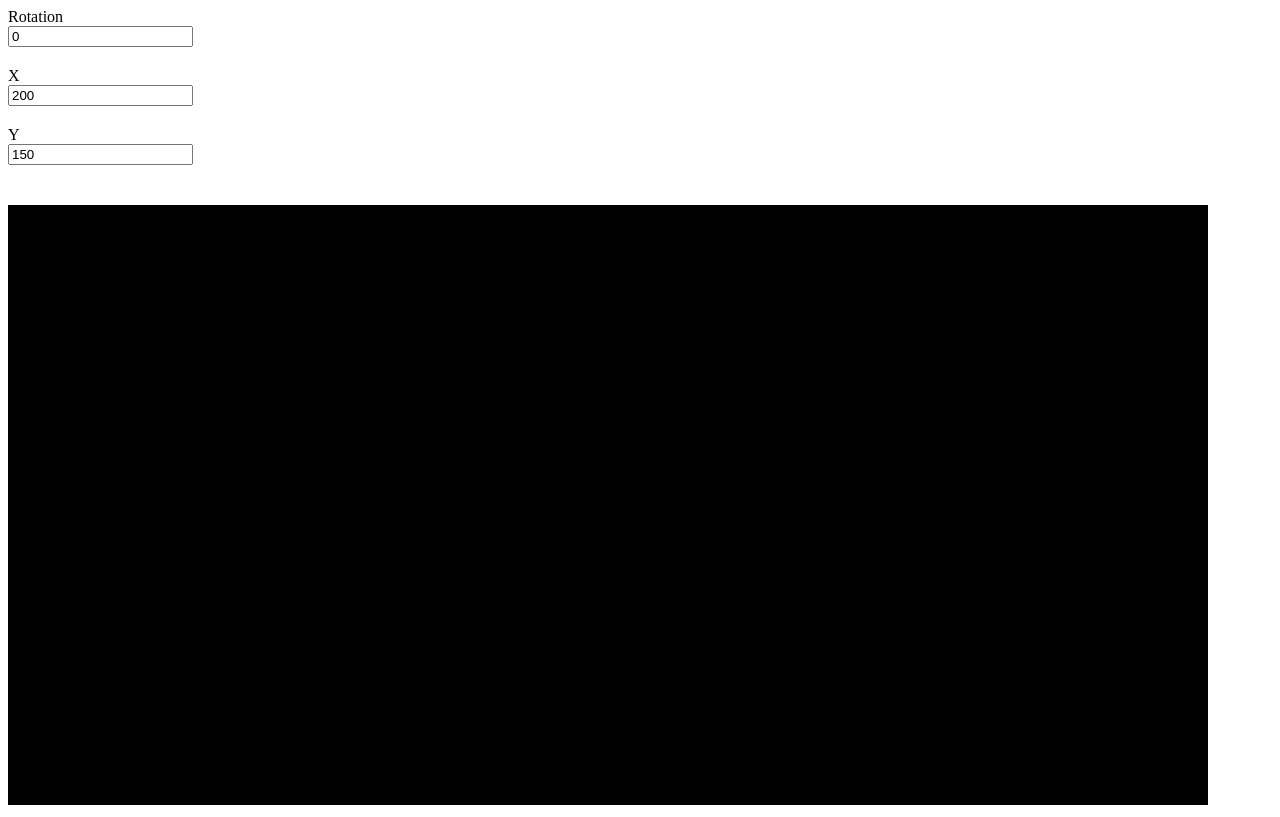
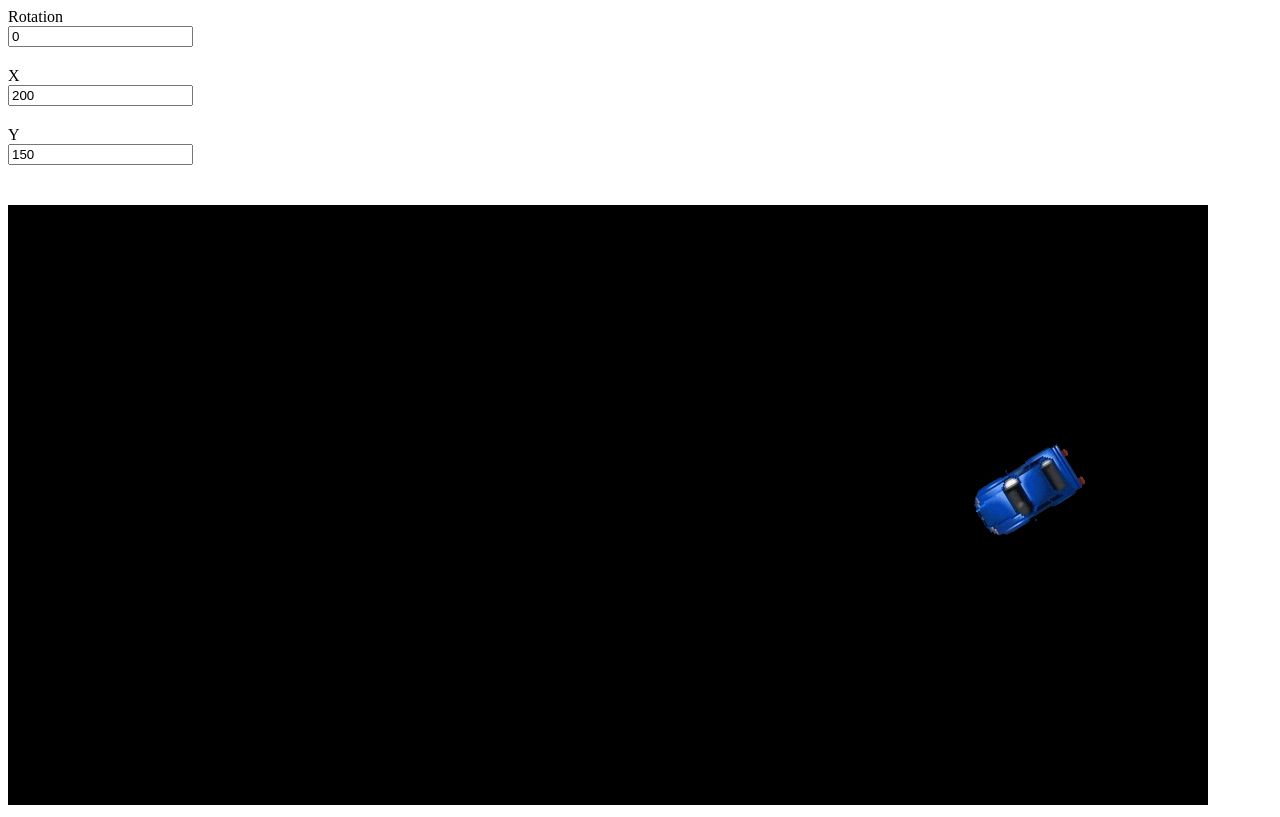
Before and after one commit to ITSPcorp/calc-road, a plain HTML site: page micro/index.html in a window 1280 px wide. Drawn offline with Linux system fonts and the light colour scheme; files whose address does not match are found by name.

Commit message:
update README

```diff
--- a/micro/index.html
+++ b/micro/index.html
@@ -140,11 +140,11 @@
       lastLng = coordinates[index][1];
     }
     var difference_lat =  map_lat_max - map_lat_min;
-    map_lat_min = map_lat_min - difference_lat * 0.2;
-    map_lat_max = map_lat_max + difference_lat * 0.2;
+    map_lat_min = map_lat_min;// - difference_lat * 0.2;
+    map_lat_max = map_lat_max;// + difference_lat * 0.2;
     var difference_lng =  map_lng_max - map_lng_min;
-    map_lng_min = map_lng_min - difference_lng * 0.2;
-    map_lng_max = map_lng_max + difference_lng * 0.2;
+    map_lng_min = map_lng_min;// - difference_lng * 0.2;
+    map_lng_max = map_lng_max;// + difference_lng * 0.2;
     var width_divise_difference_lat = width / difference_lat;
     var height_divise_difference_lng = height / difference_lng;
     // ----- -------------- -----
```
Also changed, not shown: 1 other file.
